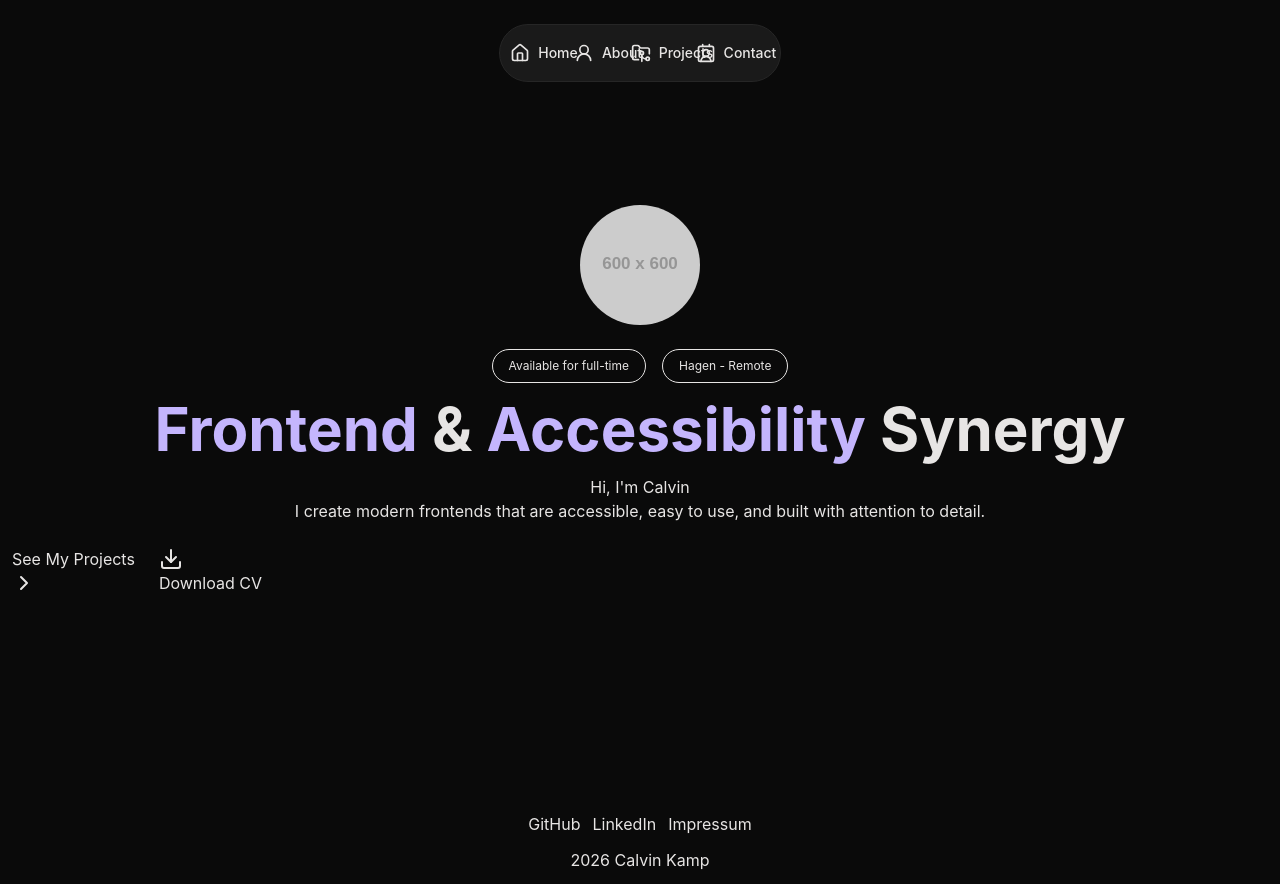
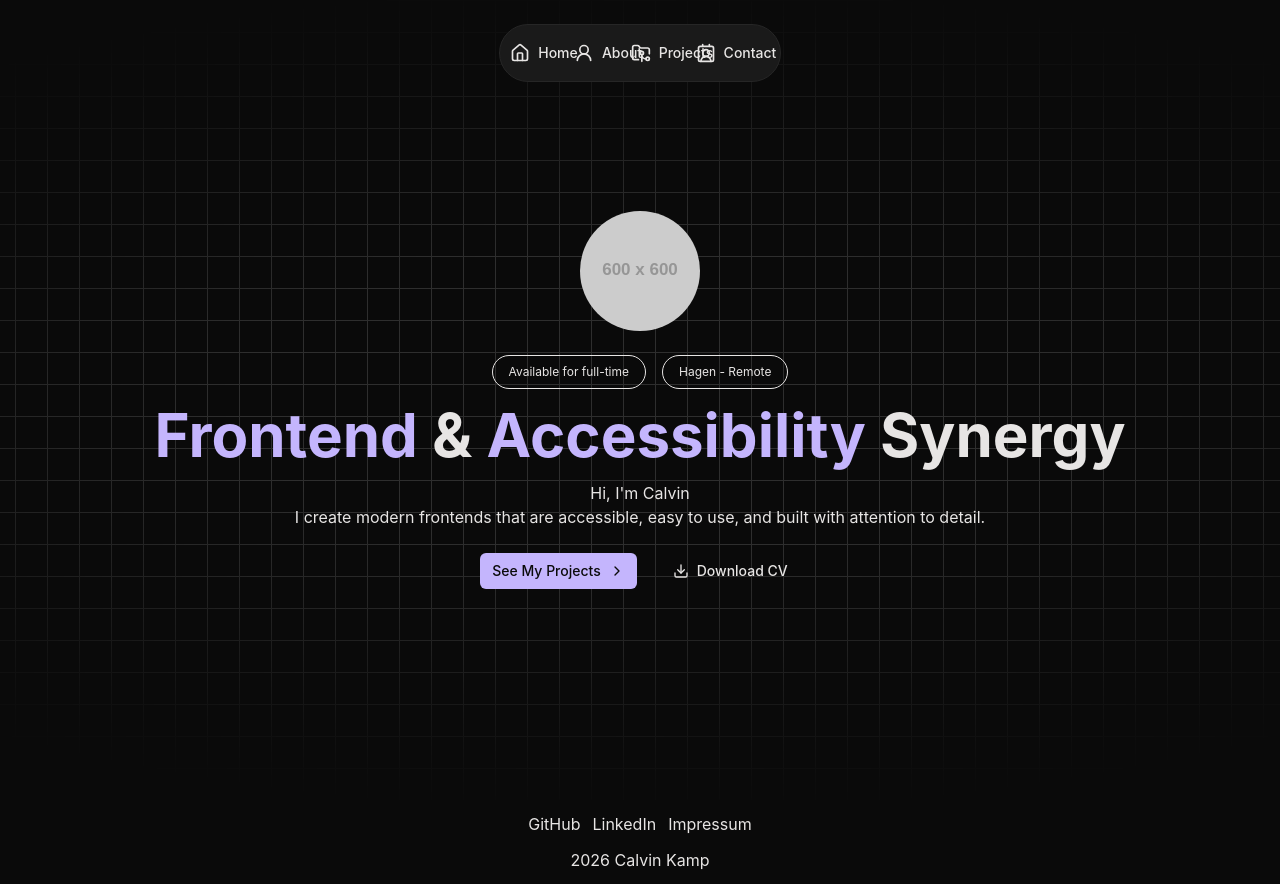
Before and after one commit to calvin-kamp/portfolio-vue, a Vue app: page / in a window 1280 px wide. Built offline with nearby package versions, Linux system fonts and the light colour scheme.

Commit message:
feat: update hero-section

```diff
--- a/src/components/sections/HeroSection.vue
+++ b/src/components/sections/HeroSection.vue
@@ -1,10 +1,11 @@
 <script setup lang="ts">
 import { ChevronRight, Download } from '@lucide/vue'
-import { BaseLink } from '../base'
+import { BaseButton, BaseLink } from '../base'
 </script>
 
 <template>
-  <section class="h-dvh flex flex-wrap flex-col gap-6 justify-center">
+  <section class="relative">
+    <div class="flex flex-wrap flex-col gap-6 justify-center h-dvh">
       <figure class="w-30 mx-auto">
         <picture>
           <img class="rounded-full aspect-square" src="https://placehold.co/600x600" alt="alt" />
@@ -12,8 +13,11 @@ import { BaseLink } from '../base'
       </figure>
 
       <div class="flex flex-col gap-4 text-center">
-      <ul class="flex gap-4 justify-center">
-        <li class="px-4 py-2 border border-strong rounded-full text-xs">Available for full-time</li>
+        <ul class="flex flex-wrap gap-4 justify-center">
+          <li class="px-4 py-2 border border-strong rounded-full text-xs">
+            Available for full-time
+          </li>
+
           <li class="px-4 py-2 border border-strong rounded-full text-xs">Hagen - Remote</li>
         </ul>
 
@@ -32,18 +36,73 @@ import { BaseLink } from '../base'
         </p>
       </div>
 
-    <div class="flex flex-wrap gap-6">
-      <BaseLink href="#projects">
+      <div class="flex flex-wrap gap-6 justify-center">
+        <BaseButton :as="BaseLink" href="#projects">
           See My Projects
 
           <ChevronRight />
-      </BaseLink>
+        </BaseButton>
 
-      <BaseLink href="www.google.de">
+        <BaseButton :as="BaseLink" href="www.google.de" download variant="ghost">
           <Download />
 
           Download CV
-      </BaseLink>
+        </BaseButton>
       </div>
+    </div>
+
+    <svg
+      class="absolute inset-1/2 -translate-1/2 -z-1 w-svw h-svh"
+      aria-hidden="true"
+      xmlns="http://www.w3.org/2000/svg"
+      width="100%"
+      height="100%"
+    >
+      <defs>
+        <pattern
+          id="gridPattern"
+          width="32"
+          height="32"
+          x="50%"
+          y="50%"
+          patternUnits="userSpaceOnUse"
+          patternTransform="translate(-16 -16)"
+        >
+          <path
+            d="M0 .5H31.5V32"
+            fill="none"
+            stroke="rgb(255, 255, 255, 0.15)"
+            stroke-width="1"
+            shape-rendering="crispEdges"
+          />
+        </pattern>
+
+        <radialGradient
+          id="gridFade"
+          cx="50%"
+          cy="50%"
+          r="90%"
+          gradientUnits="objectBoundingBox"
+          gradientTransform="translate(0 0.20) scale(1 0.60)"
+        >
+          <stop offset="0%" stop-color="var(--text, #e7e5e4)" stop-opacity="1" />
+          <stop offset="35%" stop-color="var(--text, #e7e5e4)" stop-opacity="1" />
+          <stop offset="52%" stop-color="var(--text, #e7e5e4)" stop-opacity="0.80" />
+          <stop offset="64%" stop-color="var(--text, #e7e5e4)" stop-opacity="0.55" />
+          <stop offset="74%" stop-color="var(--text, #e7e5e4)" stop-opacity="0.35" />
+          <stop offset="82%" stop-color="var(--text, #e7e5e4)" stop-opacity="0.20" />
+          <stop offset="89%" stop-color="var(--text, #e7e5e4)" stop-opacity="0.10" />
+          <stop offset="94%" stop-color="var(--text, #e7e5e4)" stop-opacity="0.05" />
+          <stop offset="100%" stop-color="var(--text, #e7e5e4)" stop-opacity="0" />
+        </radialGradient>
+
+        <mask id="fadeMask" mask-type="alpha">
+          <rect width="100%" height="100%" fill="url(#gridFade)" />
+        </mask>
+      </defs>
+
+      <rect width="100%" height="100%" fill="var(--body-background, #0a0a0a)" />
+      <rect width="100%" height="100%" fill="url(#gridPattern)" mask="url(#fadeMask)" />
+    </svg>
   </section>
 </template>
```
Lines whose indentation alone changed are shown as unchanged.
